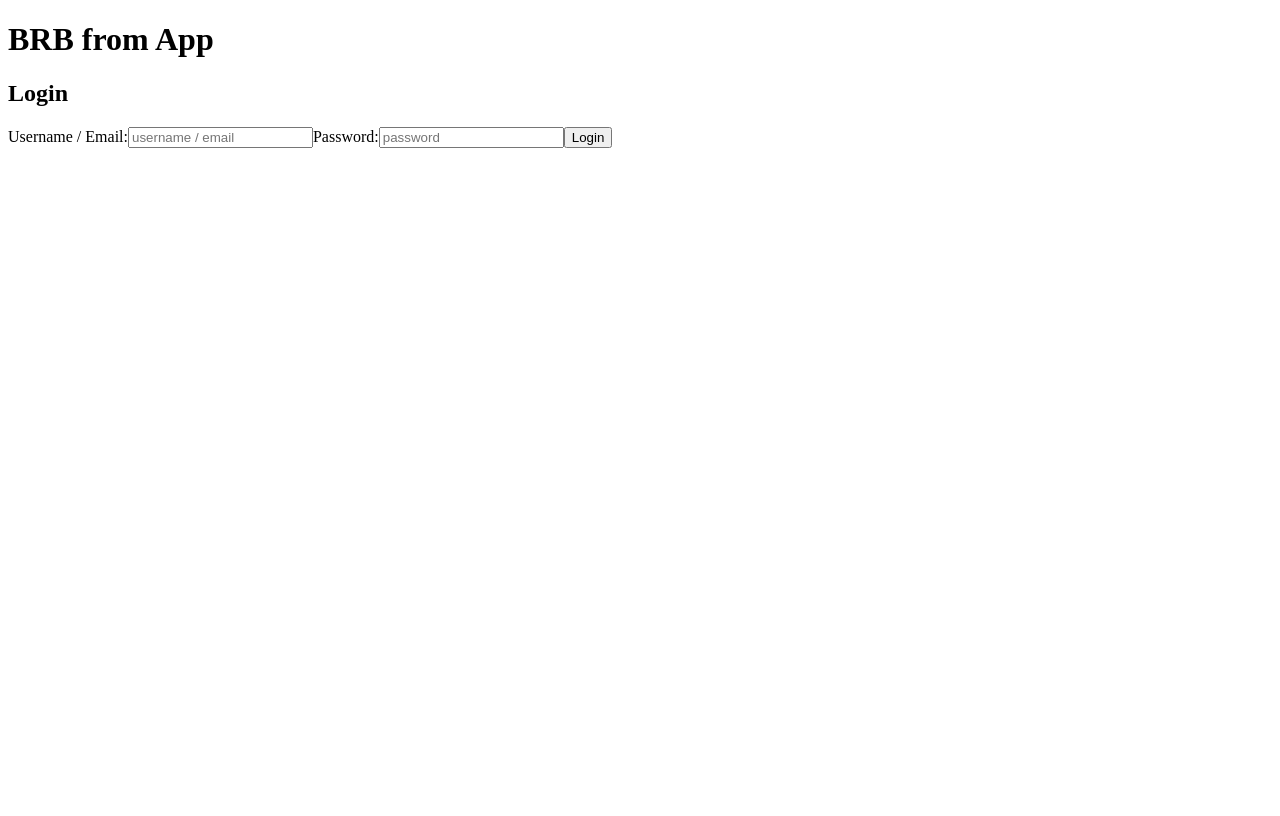
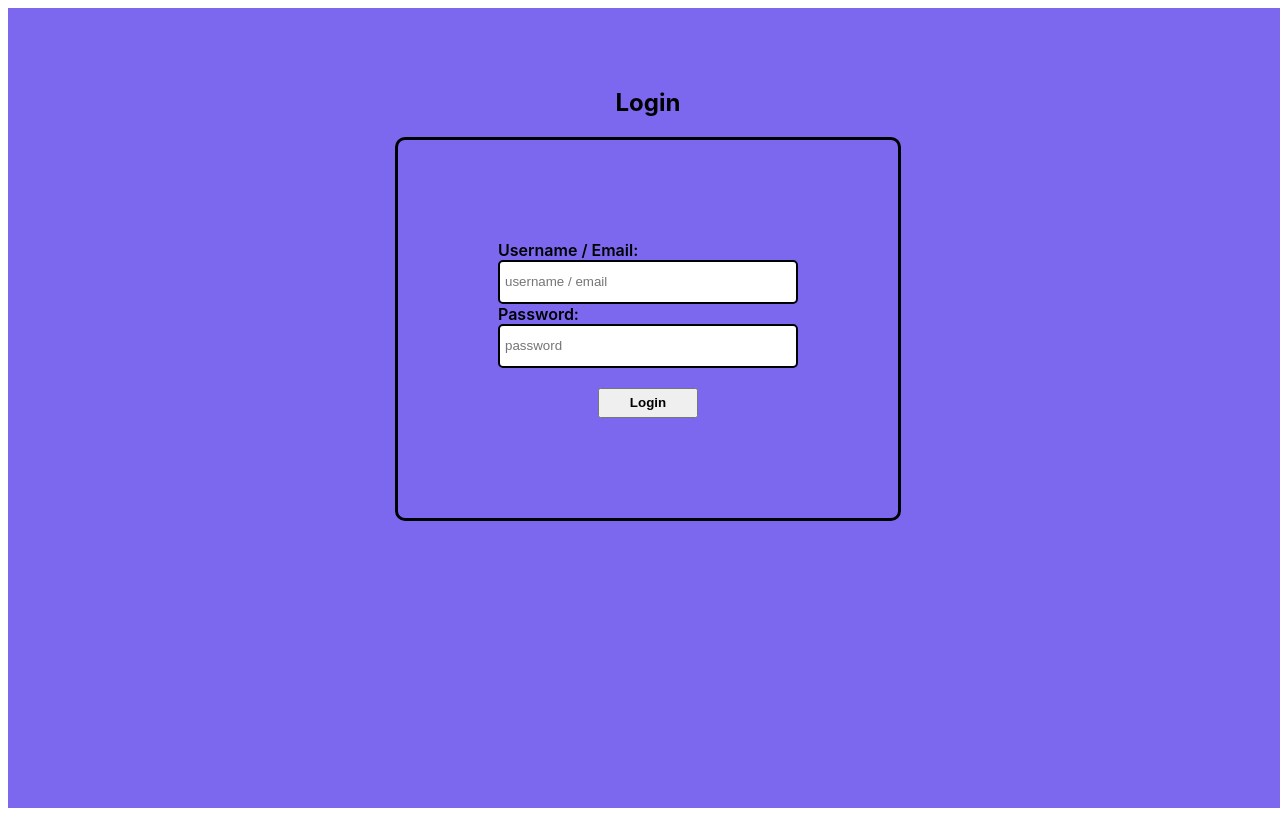
Before and after one commit to grau-maus/ansorque, a React (Create React App) app in the folder frontend/: page /login in a window 1280 px wide. Built offline with nearby package versions, Linux system fonts and the light colour scheme.

Commit message:
Basic CSS stylings for login page completed

```diff
--- a/frontend/src/App.js
+++ b/frontend/src/App.js
@@ -1,11 +1,13 @@
+import { Switch, Route } from 'react-router';
 import LoginFormPage from './components/LoginFormPage';
 
 function App() {
   return (
-    <>
-      <h1>BRB from App</h1>
-      <LoginFormPage />
-    </>
+    <Switch>
+      <Route exact path='/login'>
+        <LoginFormPage />
+      </Route>
+    </Switch>
   );
 }
 
--- /dev/null
+++ b/frontend/src/components/LoginFormPage/LoginForm.css
@@ -0,0 +1,46 @@
+.login-form {
+  display: flex;
+  flex-direction: column;
+  flex-wrap: nowrap;
+  align-items: center;
+  background-color: mediumslateblue;
+  height: 100vh;
+  width: 100vw;
+  font-family: -apple-system, BlinkMacSystemFont, 'Segoe UI', Roboto, Oxygen, Ubuntu, Cantarell, 'Open Sans', 'Helvetica Neue', sans-serif;
+}
+
+.login-form-header {
+  margin-top: 80px;
+  justify-self: left;
+}
+
+.login-form-container {
+  display: flex;
+  flex-direction: column;
+  justify-content: center;
+  border: 3px solid black;
+  border-radius: 10px;
+  width: 300px;
+  padding: 100px;
+  font-weight: 600;
+}
+
+input {
+  height: 30px;
+  border: 2px solid black;
+  padding: 5px;
+  border-radius: 5px;
+}
+
+.login-form-container-button {
+  margin-top: 20px;
+  width: 100px;
+  height: 30px;
+  align-self: center;
+  cursor: pointer;
+  font-weight: 750;
+}
+
+.login-form-container-button:hover {
+  background-color: cadetblue;
+}
--- a/frontend/src/components/LoginFormPage/index.js
+++ b/frontend/src/components/LoginFormPage/index.js
@@ -6,6 +6,7 @@ import { nanoid } from 'nanoid';
 
 // LOCAL IMPORTS
 import { login } from '../../store/session';
+import './LoginForm.css';
 
 
 
@@ -33,15 +34,18 @@ const LoginFormPage = () => {
   };
 
   return (
-    <section>
-      <h2>Login</h2>
+    <section className='login-form'>
+      <h2 className='login-form-header'>Login</h2>
       {errors &&
         errors.map((e) => {
           return (
             <div key={nanoid(5)}>{e}</div>
           );
         })}
-      <form onSubmit={handleSubmit}>
+      <form
+        className='login-form-container'
+        onSubmit={handleSubmit}
+      >
         <label htmlFor='credential'>Username / Email:</label>
         <input
           name='credential'
@@ -60,7 +64,10 @@ const LoginFormPage = () => {
           value={password}
           onChange={(e) => setPassword(e.target.value)}
         />
-        <button type='submit'>Login</button>
+        <button
+          className='login-form-container-button'
+          type='submit'
+        >Login</button>
       </form>
     </section>
   );
```
